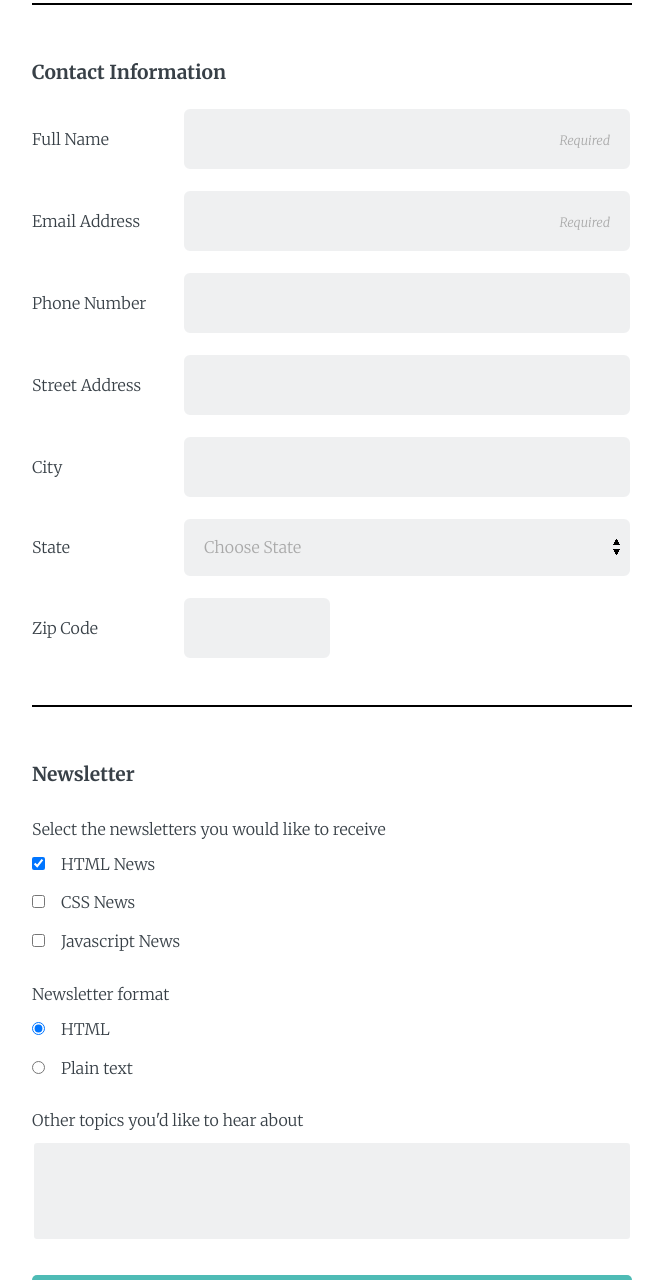
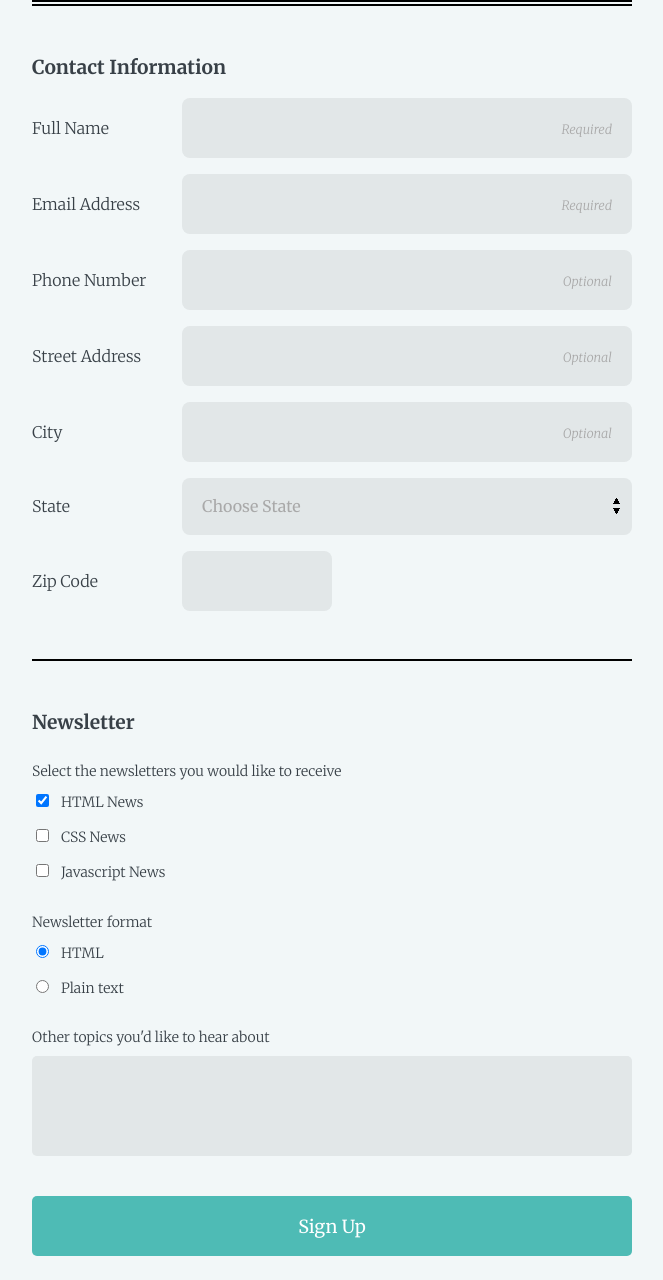
Before and after one commit to triplettae/online_registration_v4, a plain HTML site: page index.html in a window 1280 px wide. Shown: the part 256-1536 px from the top of the page, without its empty margins (308-971 px from the left). Drawn offline with Linux system fonts and the light colour scheme.

Commit message:
Final Draft
Removed sections in favor of div wrappers because sections need
headings according to the W3C HTML validator.

Changed background color of body and changed input element backgrounds
because the previous shade of grey was hard to look at on top of the
new background.

Added transitions for input element borders.

Removed appearance:none because it was flagged as an error in W3C CSS3
Validator although I left the vendor specific rules because that was
listed as a valid exception for CSS validation errors in the rubric and
I wanted to use my arrow decoration that I drew instead of the default
decoration. This works in Chrome, Safari, and Firefox but might not
work in IE or Edge—I haven’t tested on a PC yet.

Other minor adjustments to layout.

```diff
--- a/css/styles.css
+++ b/css/styles.css
@@ -8,6 +8,7 @@ body {
   font-family: 'Merriweather', serif;
   color: #384047;
   margin: 0;
+  background: #f2f7f8;
 }
 
 body > header {
@@ -30,9 +31,9 @@ main {
   padding: 0 6px;
 }
 
-section {
-  margin-top: 3px;
-  padding: 24px 0 12px;
+.wrapper {
+  margin-top: 2px;
+  padding: 24px 0;
   border-top: solid black 2px;
 }
 
@@ -68,7 +69,7 @@ input[type="email"],
 input[type="tel"],
 textarea,
 select {
-  background: #eff0f1;
+  background: #e2e7e8;
   border: none;
   font-size: 16px;
   height: auto;
@@ -84,13 +85,15 @@ select {
 input:not(:focus),
 select:not(:focus),
 textarea:not(:focus) {
-  border: solid white 2px; /* Added because focus was shifting elements even though border-box was applied */
+  border: solid rgba(0,0,0,0) 2px; /* Added because focus was shifting elements due to focus border below */
+  transition: border-color .2s ease-in;
 }
 
 input:focus,
 select:focus,
 textarea:focus {
   border: solid steelblue 2px;
+  transition: border-color .2s ease-in;
 }
 
 textarea {
@@ -100,19 +103,18 @@ textarea {
 
 input[type="radio"],
 input[type="checkbox"] {
-  margin: 0 4px 8px 0;
-}
-
-select:invalid {
-  font-weight: 300;
-  color: darkgrey;
+  margin: 0 0 8px 4px;
 }
 
 select {
   -webkit-appearance: none;
   -moz-appearance: none;
-  appearance: none;
-  background: url(../images/arrows.png) no-repeat right 9px center, #eff0f1;
+  background: url(../images/arrows.png) no-repeat right 9px center #e2e7e8;
+  color: black;
+}
+
+select:invalid {
+  color: darkgrey;
 }
 
 input::placeholder {
@@ -190,6 +192,14 @@ footer {
     padding: 0;
   }
 
+  body > header h1 {
+    font-size: 1.2rem;
+  }
+
+  .wrapper {
+    padding: 50px 0 30px;
+  }
+
   form > header {
     padding: 16px 0;
   }
@@ -198,20 +208,16 @@ footer {
     font-size: 1.5rem;
   }
 
-  section {
-    padding-top: 56px;
-  }
-
   legend {
     font-size: 1.2rem;
-    margin-bottom: 24px;
+    margin-bottom: 20px;
   }
 
   fieldset {
     font-size: 0; /* This is to eliminate the small space between inline-block elements */
   }
 
-  section.contact_info label {
+  fieldset.contact_info label {
     font-size: 1rem;
     display: inline-block;
     width: 25%;
@@ -223,18 +229,13 @@ footer {
   select {
     display: inline-block;
     width: 75%;
-    margin-bottom: 18px;
-    padding: 20px;
+    margin-bottom: 16px;
+    padding: 18px;
     border-radius: 8px;
-  }
-
-  section {
-    padding-bottom: 24px;
   }
 
   label {
     margin: 6px 0;
-    font-size: 1rem;
   }
 
   ul {
--- a/index.html
+++ b/index.html
@@ -25,30 +25,30 @@
           <p>Get the latest news on how your code is doing right in your inbox</p>
         </header>
 
-        <section class="contact_info">
+        <div class="wrapper">
 
-          <fieldset>
+          <fieldset class="contact_info">
 
             <legend>Contact Information</legend>
 
             <label for="name">Full Name</label>
-            <input type="text" id="name" name="user_name" placeholder="Required" required>
+            <input id="name" type="text" name="user_name" placeholder="Required" required>
 
             <label for="email">Email Address</label>
-            <input type="email" id="email" name="user_email" placeholder="Required" required>
+            <input id="email" type="email" name="user_email" placeholder="Required" required>
 
             <label for="phone">Phone Number</label>
-            <input type="tel" id="phone" name="user_phone">
+            <input id="phone" type="tel" name="user_phone" placeholder="Optional">
 
             <label for="address">Street Address</label>
-            <input type="text" id="address" name="user_address">
+            <input id="address" type="text" name="user_address" placeholder="Optional">
 
             <label for="city">City</label>
-            <input type="text" id="city" name="user_city">
+            <input id="city" type="text" name="user_city" placeholder="Optional">
 
             <label for="state">State</label>
             <select id="state" name="user_state" required>
-              <option value="" disabled selected hidden>Choose State</option>
+              <option value="" selected disabled hidden>Choose State</option>
               <option value="alabama">Alabama</option>
               <option value="alaska">Alaska</option>
               <option value="arizona">Arizona</option>
@@ -102,15 +102,15 @@
             </select>
 
             <label for="zip">Zip Code</label>
-            <input type="text" id="zip" name="user_zip">
+            <input id="zip" type="text" name="user_zip">
 
           </fieldset>
 
-        </section>
+        </div>
 
-        <section class="newsletter">
+        <div class="wrapper">
 
-          <fieldset>
+          <fieldset class="newsletter">
 
             <legend>Newsletter</legend>
 
@@ -130,10 +130,12 @@
             <label>Newsletter format</label>
             <ul>
               <li>
-                <input type="radio" id="format_html" value="format_html" name="newsletter_format" checked="checked"><label for="format_html" class="light">HTML</label>
+                <input id="format_html" type="radio" value="format_html" name="newsletter_format" checked="checked">
+                <label for="format_html" class="light">HTML</label>
               </li>
               <li>
-                <input type="radio" id="format_plain" value="format_plain" name="newsletter_format"><label for="format_plain" class="light">Plain text</label>
+                <input id="format_plain" type="radio" value="format_plain" name="newsletter_format">
+                <label for="format_plain" class="light">Plain text</label>
               </li>
             </ul>
 
@@ -142,7 +144,7 @@
 
           </fieldset>
 
-        </section>
+        </div>
 
         <button type="submit">Sign Up</button>
 
```
